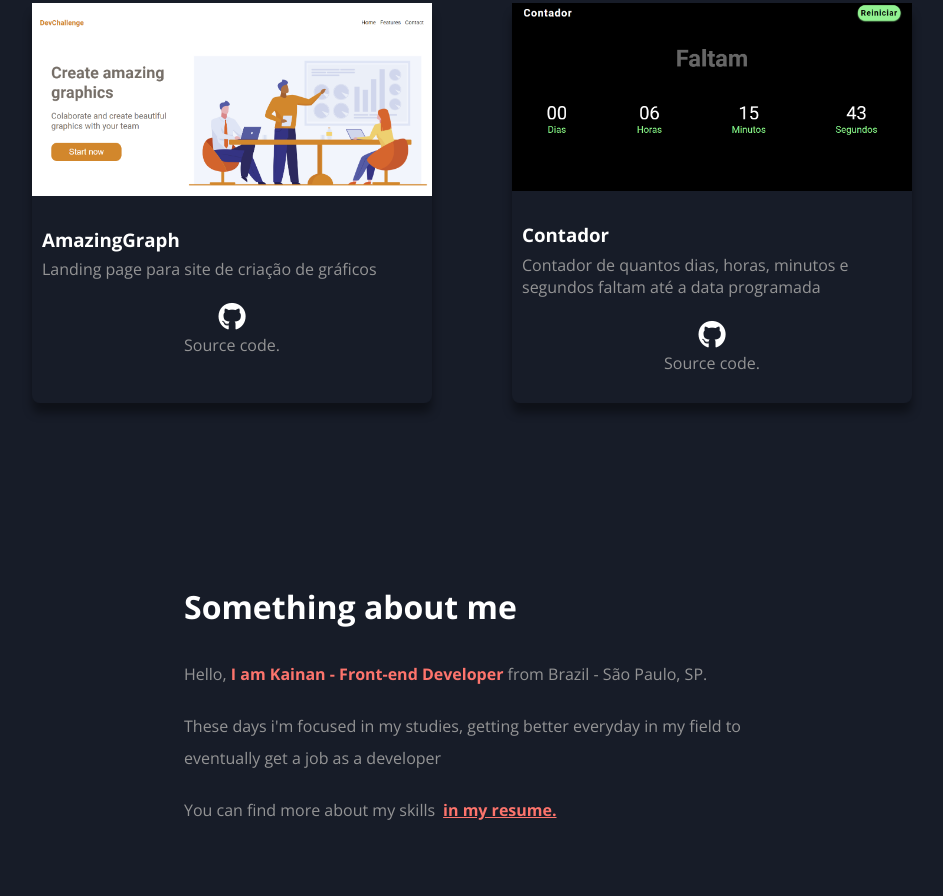
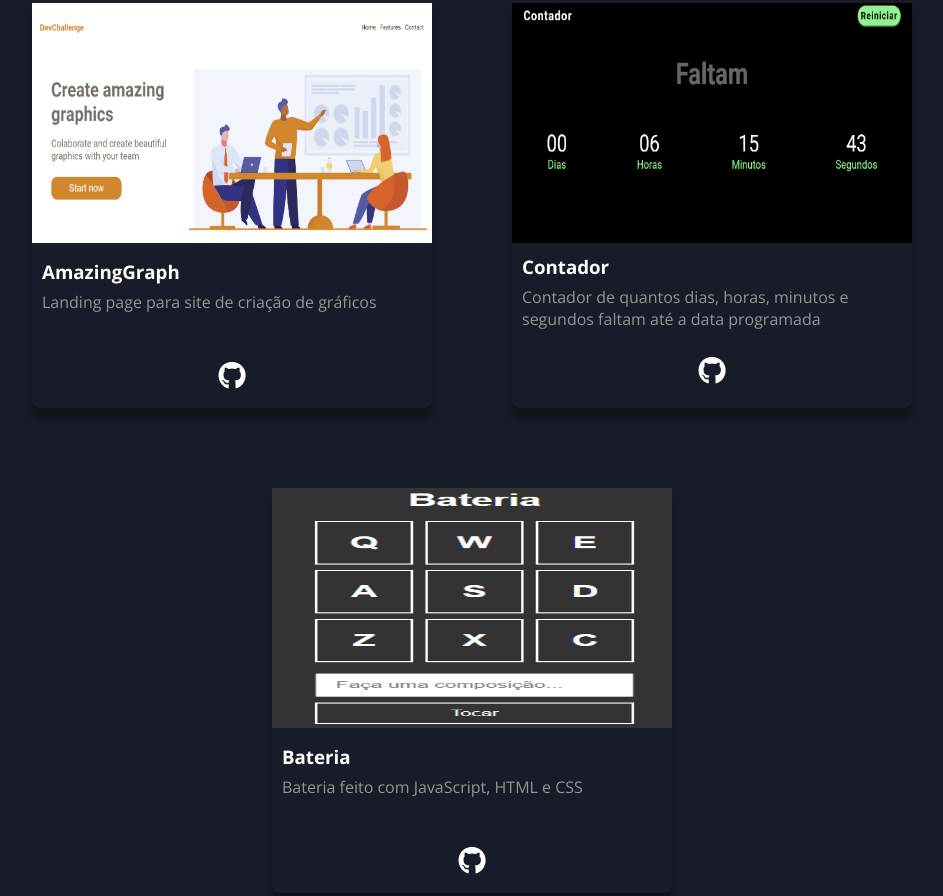
Before and after one commit to KainanGB/cvv, a plain HTML site: page index.html in a window 1280 px wide. Shown: the part 683-1579 px from the top of the page, without its empty margins (168-1111 px from the left). Drawn offline with nearby package versions, Linux system fonts and the light colour scheme.

Commit message:
reprojecting projects section

```diff
--- a/css/styles.css
+++ b/css/styles.css
@@ -142,6 +142,7 @@ nav a:hover {
 
 .card {
   margin: 60px auto;
+  width: 100%;
   max-width: 400px;
   border-radius: 8px;
   box-shadow: 0 10px 10px rgba(0, 0, 0, 0.4);
@@ -150,10 +151,18 @@ nav a:hover {
 
 .card .img {
   width: 100%;
+  height: 15rem;
+}
+
+.card img {
+  width: 100%;
+  height: 100%;
+  object-fit: fill;
 }
 
 .card__info {
-  padding: 20px 10px;
+  padding: 5px 10px;
+  height: 10rem;
 }
 
 .card__title {
@@ -162,18 +171,18 @@ nav a:hover {
 
 .card__description {
   color: var(--paragraph-color);
+  position: relative;
+  height: 3rem;
+}
+
+.card__links {
+  position: relative;
 }
 
 .card__links,
 a {
   padding: 8px;
   text-align: center;
-  position: relative;
-  line-height: 1.5;
-}
-
-.card__links p {
-  color: var(--paragraph-color);
 }
 
 /* === ABOUT SECTION === */
--- a/index.html
+++ b/index.html
@@ -62,14 +62,13 @@
                 href="https://github.com/KainanGB/AmazingGraph-landing"
                 ><i class="fab fa-github"></i
               ></a>
-              <p>Source code.</p>
             </div>
           </div>
         </div>
 
         <div class="card">
-          <div>
-            <img class="img" src="/assets/Contador2.png" alt="Contador-img" />
+          <div class="img">
+            <img src="/assets/Contador2.png" alt="Contador-img" />
           </div>
           <div class="card__info">
             <h3 class="card__title">Contador</h3>
@@ -81,7 +80,23 @@
               <a target="__blank" href="https://github.com/KainanGB/contador"
                 ><i class="fab fa-github"></i
               ></a>
-              <p>Source code.</p>
+            </div>
+          </div>
+        </div>
+
+        <div class="card">
+          <div>
+            <img class="img" src="/assets/bateria.png" alt="bateria-img" />
+          </div>
+          <div class="card__info">
+            <h3 class="card__title">Bateria</h3>
+            <p class="card__description">
+              Bateria feito com JavaScript, HTML e CSS
+            </p>
+            <div class="card__links">
+              <a target="__blank" href="https://github.com/KainanGB/bateria-js"
+                ><i class="fab fa-github"></i
+              ></a>
             </div>
           </div>
         </div>
```
Also changed, not shown: assets/bateria.png (added).
